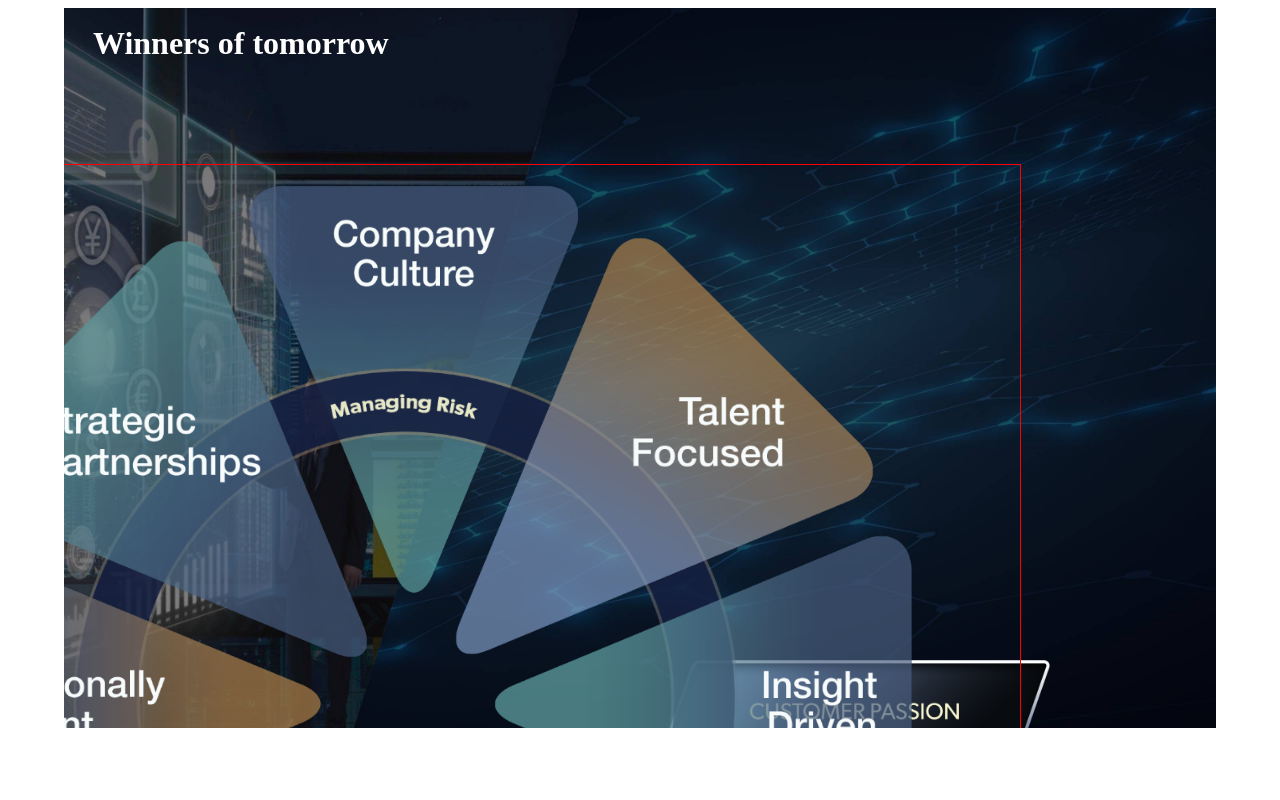
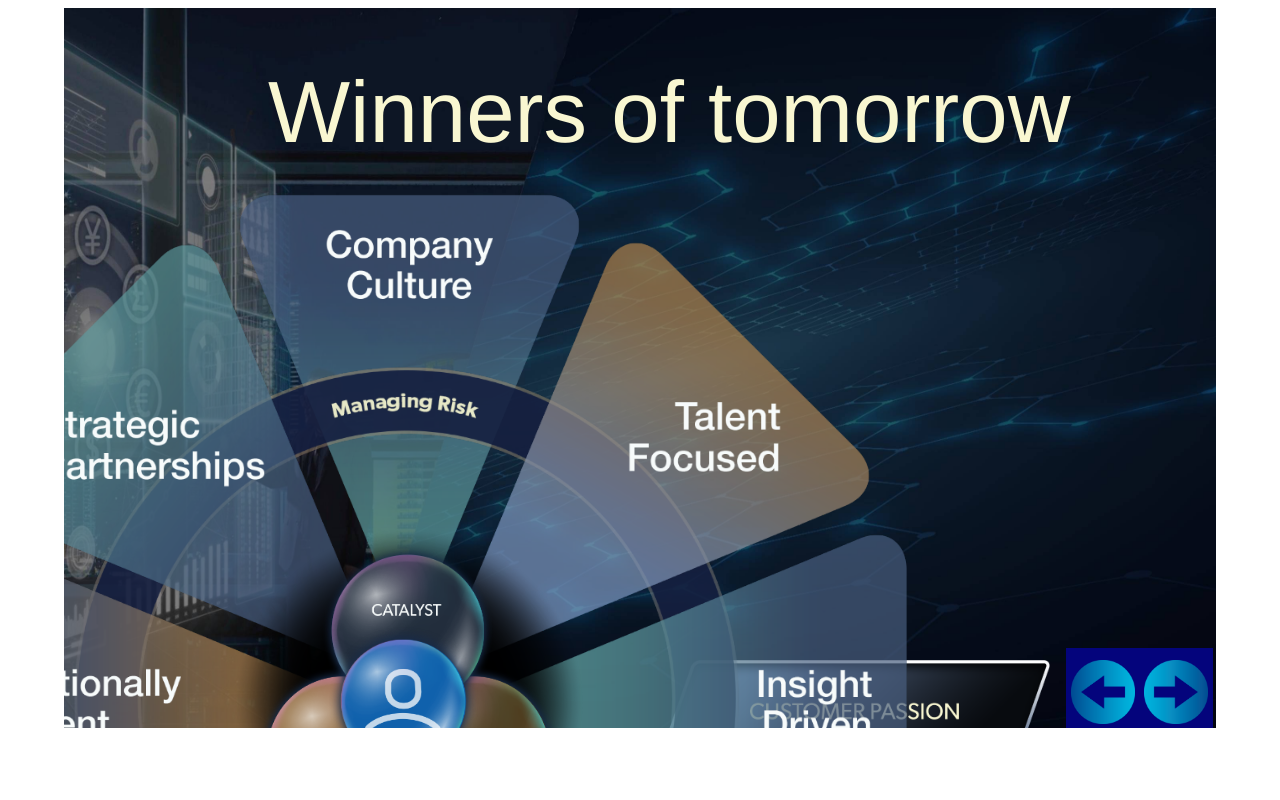
Before and after one commit to tatyanakarlen/NTT-Data-assesment, a plain HTML site: page NTTDataAssesment/index2.html in a window 1280 px wide. Drawn offline with nearby package versions, Linux system fonts and the light colour scheme.

Commit message:
btn-container

```diff
--- a/NTTDataAssesment/index2.html
+++ b/NTTDataAssesment/index2.html
@@ -42,12 +42,16 @@
       <img id="pie-diff-brand" src="images/pie-diff-brand.png" >
       <img id="pie-operation" src="images/pie-operatinally-excellent.png">
       <img id="pie-strategic-partner" src="images/pie-stragic-partnerships.png">
-      <!-- <img id="text-balls" src="images/text-balls.png">
-      <img id="ball-person" src="images/ball-personPNG.png">     -->
+      <img id="text-balls" src="images/text-balls.png">
+       <img id="ball-person" src="images/ball-personPNG.png">
      </div>
      <div class="right-side-pop-up">
          <img id="WOT-pic-01" src="images/WOT-pic-01-customer.png">
          <img id="copy-box" src="images/Copy-Box-Customer.png">
+     </div>
+     <div class="sml-btn-container">
+         <img class="arrow-icons" src="images/arrowleft.png">
+         <img class="arrow-icons" src="images/arrowright.png">
      </div>
 
 </section>
--- a/NTTDataAssesment/styles2.css
+++ b/NTTDataAssesment/styles2.css
@@ -15,7 +15,12 @@
     position: absolute;
     color: white;
     top: -4px;
-  left: 29px;
+    left: 204px;
+    font: normal normal normal 100px/100px Helvetica Neue;
+    letter-spacing: 0px;
+    color: #F9F7D1;
+    opacity: 1;
+    font-size: 87px;
 }
 
 .left-side-btns {
@@ -54,40 +59,13 @@
   position: relative;
 }
 
-/* #lrg-btn-1 {
-    top: 673px;
-    left: 637px;
-    width: 496px;
-    height: 138px;
-}
 
-#lrg-btn-2 {
-    top: 828px;
-    left: 580px;
-    width: 496px;
-    height: 137px;
-}
-#lrg-btn-3 {
-    top: 984px;
-    left: 528px;
-    width: 496px;
-    height: 137px;
-}
-
-#lrg-btn-4 {
-    top: 1139px;
-    left: 476px;
-    width: 496px;
-    height: 137px;
-} */
 
 #right-side-ring {
   width: 1112px;
   height: 1113px;
   top: 156px;
   right: 195px;
-  border: solid red 1px;
-  /* background-color: red; */
   float: right;
   position: absolute;
 }
@@ -106,23 +84,23 @@
 }
 
 #pie-company-culture {
-    width: 30%;
-    top: 18px;
+    width: 31%;
+    top: 28px;
     right: 439px;
     position: absolute;
 }
 
 #pie-digital-forefront {
-    bottom: 75px;
-    width: 30%;
-    right: 441px;
+    bottom: 77px;
+    width: 31%;
+    right: 437px;
     position: absolute;
 }
 
 #pie-talent-focused {
     width: 38%;
-    top: 70px;
-    right: 144px;
+    top: 76px;
+    right: 149px;
     z-index: 9;
     position: absolute;
 }
@@ -130,7 +108,7 @@
 #pie-insight-driven {
     width: 38%;
     top: 368px;
-    right: 105px;
+    right: 111px;
     z-index: 9;
     position: absolute;
 }
@@ -155,31 +133,33 @@
 #pie-operation {
     width: 38%;
     top: 368px;
-    right: 696px;
+    right: 681px;
     z-index: 9;
     position: absolute;
 }
 
 #pie-strategic-partner {
     width: 38%;
-    top: 73px;
-    right: 650px;
+    top: 78px;
+    right: 647px;
     z-index: 9;
     position: absolute;
 }
 
+
 #text-balls {
-  width: 17%;
-  top: 230px;
-  right: 281px;
+    width: 35%;
+    top: 340px;
+    right: 418px;
     z-index: 9;
     position: absolute;
 }
 
+
 #ball-person {
-  width: 7%;
-  top: 294px;
-  right: 343px;
+    width: 14%;
+    top: 460px;
+    right: 539px;
     z-index: 9;
     position: absolute;
 }
@@ -189,8 +169,6 @@
   height: 968px;
   top: 269px;
   right: -1344px;
-  border: solid red 1px;
-  /* background-color: red; */
   float: right;
   position: absolute;
 }
@@ -208,3 +186,22 @@
   bottom: -107px;
   left: -350px;
 }
+
+.sml-btn-container {
+    top: 640px;
+    height: 84px;
+    width: 143px;
+    position: absolute;
+    right: 3px;
+    background: transparent;
+    background-color: rgb(4, 4, 124);
+    display: flex;
+    justify-content: center;
+    align-items: center;
+    gap: 9px;
+    padding: 2px;
+}
+
+.arrow-icons{
+    width: 45%;
+}
```
Also changed, not shown: Component 15 – 24.png (added), NTTDataAssesment/images/Component 15 – 24.png (added), NTTDataAssesment/images/arrowleft.png (added), NTTDataAssesment/images/arrowright.png (added), arrowleft.png (added), arrowright.png (added), left-arrow.jpeg (added), 2 other files. Lines whose indentation alone changed are shown as unchanged.
